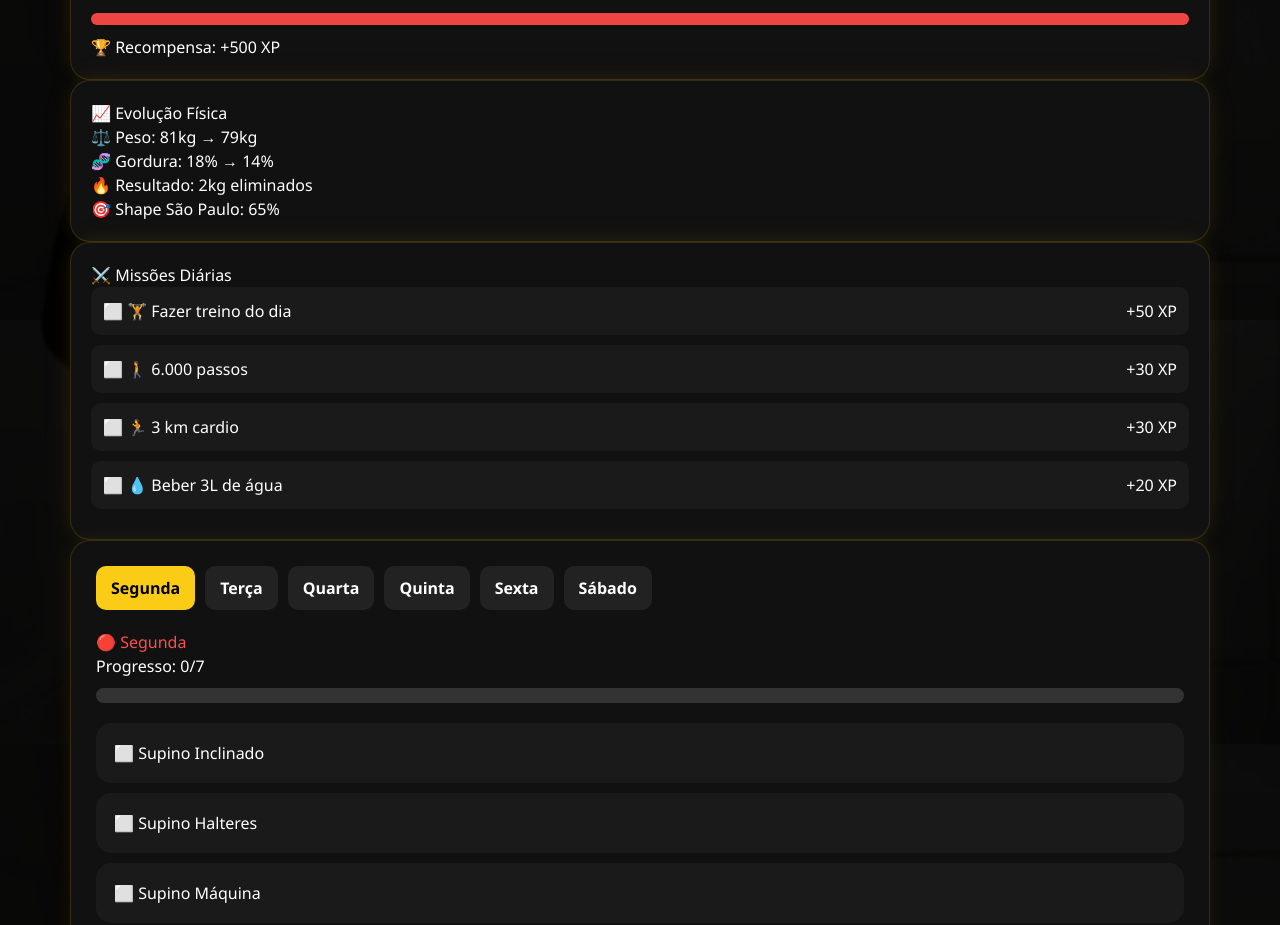
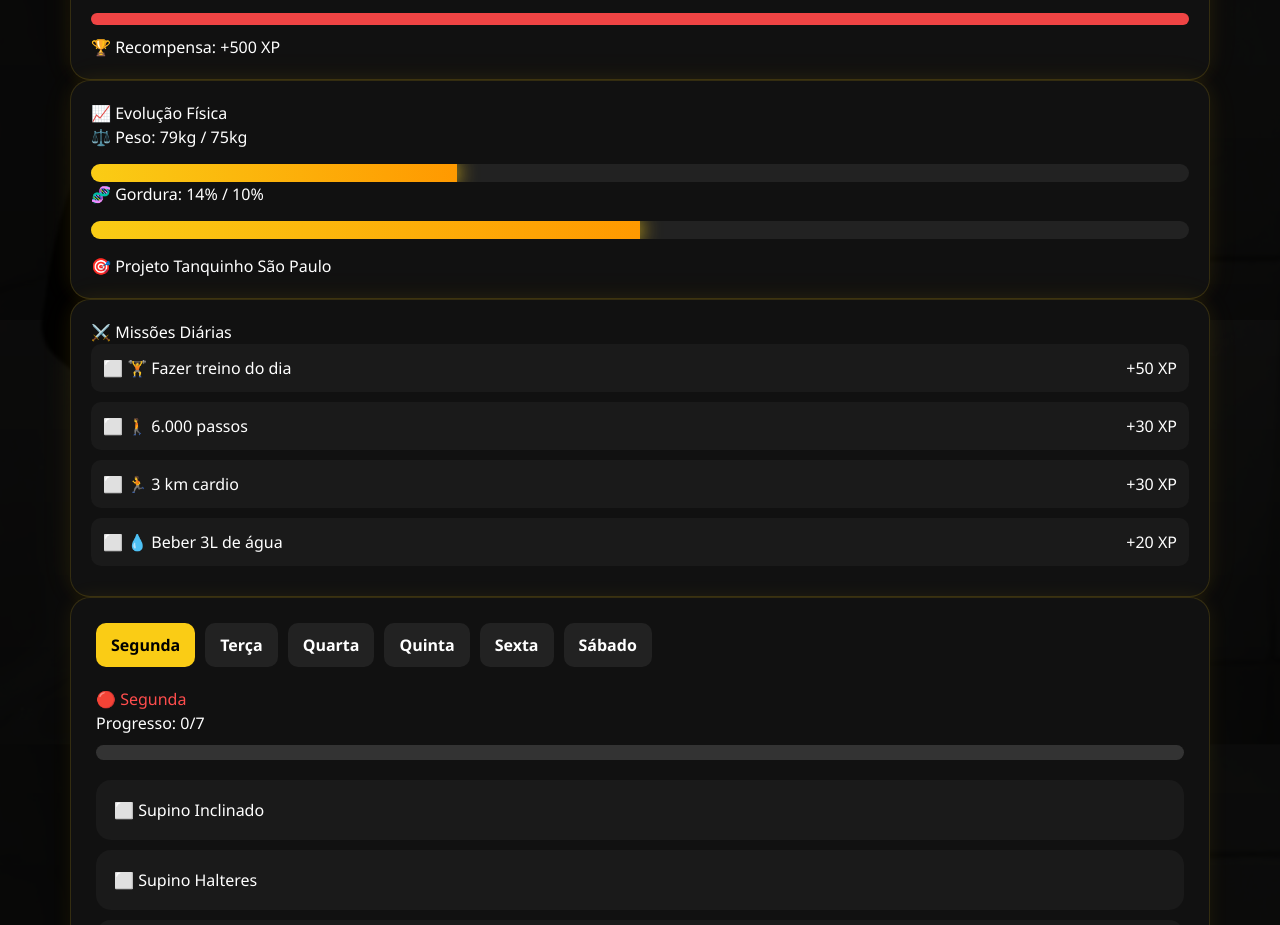
Before and after one commit to danielamaraldossantosneto-spec/ares-tracker, a React (Vite) app: page / in a window 1280 px wide. Shown: the part 1280-2205 px from the top of the page. Built offline with nearby package versions, Linux system fonts and the light colour scheme.

Commit message:
Minha alteração

```diff
--- a/src/components/EvolutionCard.jsx
+++ b/src/components/EvolutionCard.jsx
@@ -1,39 +1,54 @@
 export default function EvolutionCard() {
-  const pesoInicial = 81;
   const pesoAtual = 79;
+  const pesoMeta = 75;
 
-  const gorduraInicial = 18;
   const gorduraAtual = 14;
+  const gorduraMeta = 10;
+
+  const progressoPeso =
+    ((81 - pesoAtual) / (81 - pesoMeta)) * 100;
+
+  const progressoGordura =
+    ((18 - gorduraAtual) / (18 - gorduraMeta)) * 100;
 
   return (
     <div className="card">
       <h2>📈 Evolução Física</h2>
 
       <p>
-        ⚖️ Peso: {pesoInicial}kg → {pesoAtual}kg
+        ⚖️ Peso: {pesoAtual}kg / {pesoMeta}kg
       </p>
 
-      <p>
-        🧬 Gordura: {gorduraInicial}% → {gorduraAtual}%
-      </p>
-
-      <p>
-        🔥 Resultado:
-        {" "}
-        {pesoInicial - pesoAtual}kg eliminados
-      </p>
-
-      <div className="goal-progress">
+      <div className="xp-bar">
         <div
-          className="goal-fill"
+          className="xp-fill"
           style={{
-            width: "65%",
+            width: `${Math.min(
+              progressoPeso,
+              100
+            )}%`,
           }}
         />
       </div>
 
       <p>
-        🎯 Shape São Paulo: 65%
+        🧬 Gordura: {gorduraAtual}% / {gorduraMeta}%
+      </p>
+
+      <div className="xp-bar">
+        <div
+          className="xp-fill"
+          style={{
+            width: `${Math.min(
+              progressoGordura,
+              100
+            )}%`,
+          }}
+        />
+      </div>
+
+      <p style={{ marginTop: "15px" }}>
+        🎯 Projeto Tanquinho São Paulo
       </p>
     </div>
   );
```
